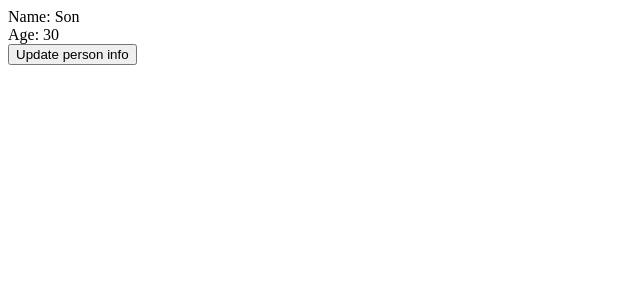
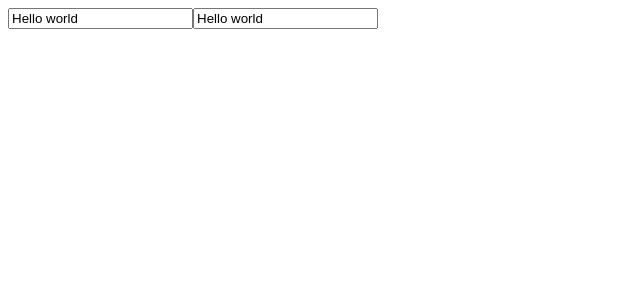
Before and after one commit to hson194/review-reactjs, a React (Vite) app: page / in a window 1280 px wide. Shown: the top 300 px of the page, without its empty margins (0-640 px from the left). Built offline with nearby package versions, Linux system fonts and the light colour scheme.

Commit message:
chore: practice Input event

```diff
--- a/src/App.tsx
+++ b/src/App.tsx
@@ -1,9 +1,9 @@
-import PersonClass from './hooks/use-state/PersonClass'
+import {InputEvent} from './hooks/use-state/InputEvent'
 
 function App() {
   return (
     <>
-      <PersonClass />
+      <InputEvent />
     </>
   )
 }
--- /dev/null
+++ b/src/hooks/use-state/InputEvent.tsx
@@ -0,0 +1,15 @@
+import { useState } from 'react';
+
+export function InputEvent () {
+	const [text, setTextValue] = useState("Hello world");
+
+	return (
+		<>
+			{/*Controlled Input = Input + onChange*/}
+			<input type="text" value={text} onChange={e => setTextValue(e.target.value)}/>
+
+			{/*Uncontrolled Input*/}
+			<input type="text" defaultValue={text} />
+		</>
+	);
+};
```
